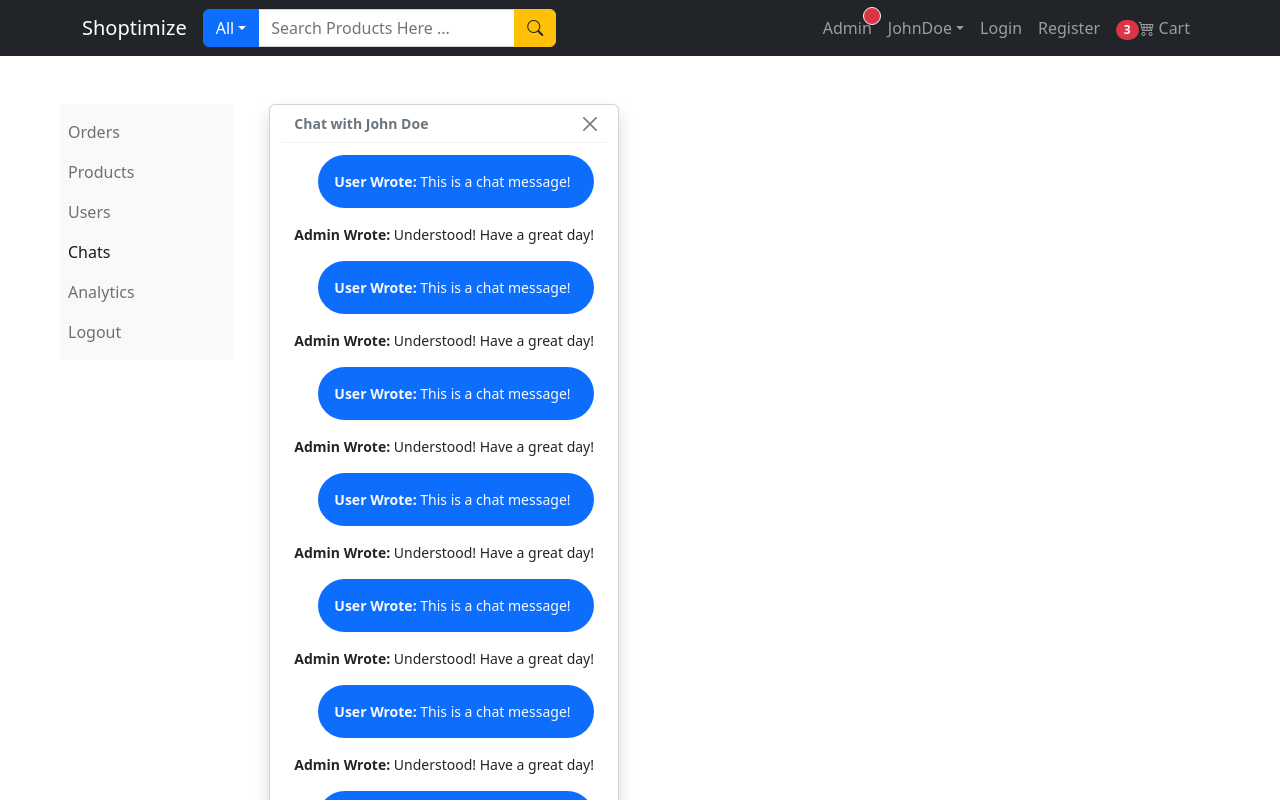
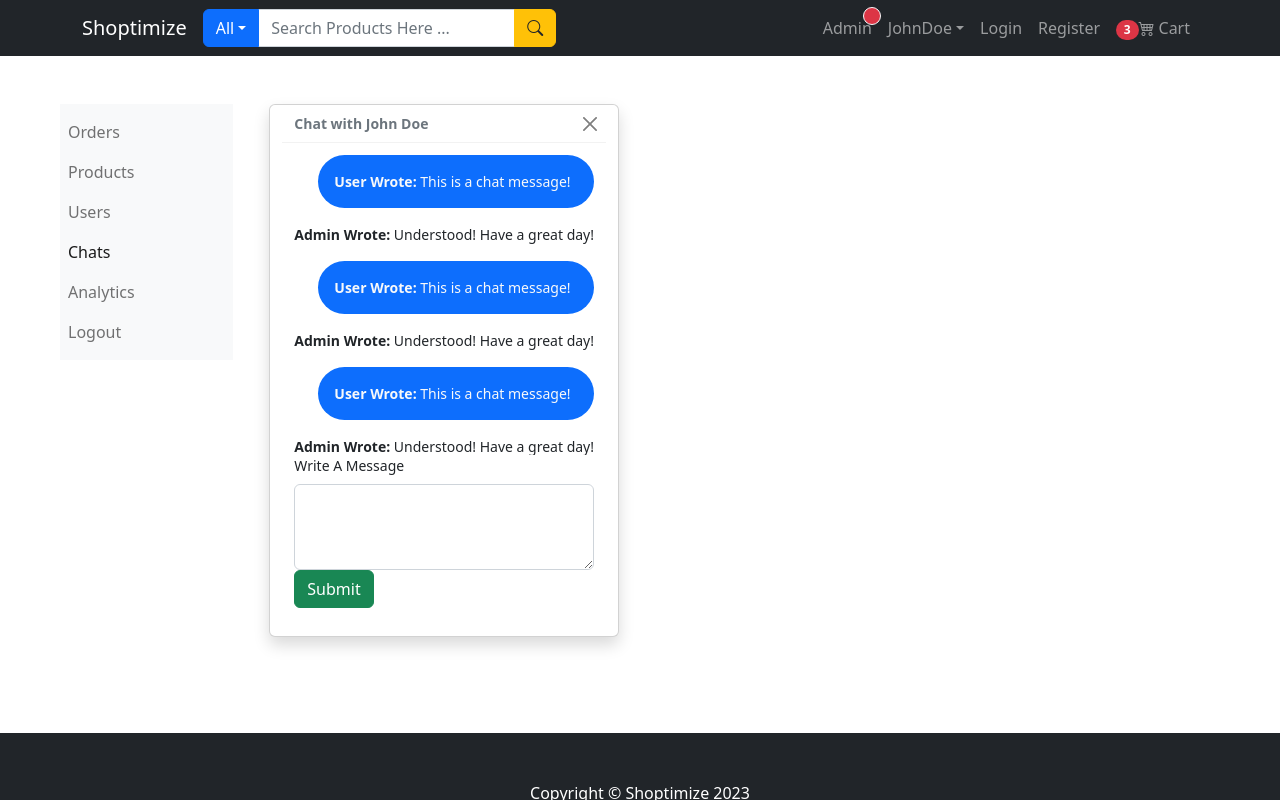
Before and after one commit to ShanchaiZ/MERN-ecommerce, a React (Create React App) app in the folder frontend/: page /admin/chats in a window 1280 px wide. Shown: the top 800 px of the page. Built offline with nearby package versions, Linux system fonts and the light colour scheme.

Commit message:
added a scroll bar in the chat box and a form text area that users can submit replies

```diff
--- a/frontend/src/components/admin/AdminChatRoomComponent.js
+++ b/frontend/src/components/admin/AdminChatRoomComponent.js
@@ -1,5 +1,5 @@
 import { Fragment } from "react";
-import { Toast } from "react-bootstrap";
+import { Toast, Form, Button } from "react-bootstrap";
 
 const AdminChatRoomComponent = () => {
     return (
@@ -9,6 +9,7 @@ const AdminChatRoomComponent = () => {
                     <strong className="me-auto">Chat with John Doe</strong>
                 </Toast.Header>
                 <Toast.Body>
+                    <div style={{ maxHeight: "300px", overflow: "auto" }}>
 
                         {Array.from({ length: 20 }).map((_, idx) => (
                             <Fragment key={idx}>
@@ -20,7 +21,15 @@ const AdminChatRoomComponent = () => {
                                 </p>
                             </Fragment>
                         ))}
-
+                    </div>
+                    {/* Chat Form */}
+                    <Form>
+                        <Form.Group className="mb-3" controlId="ControlTextarea">
+                            <Form.Label>Write A Message</Form.Label>
+                            <Form.Control as="textarea" rows={3}></Form.Control>
+                            <Button className="btn btn-success" type="submit">Submit</Button>
+                        </Form.Group>
+                    </Form>
                 </Toast.Body>
 
             </Toast>
```
Lines whose indentation alone changed are shown as unchanged.
